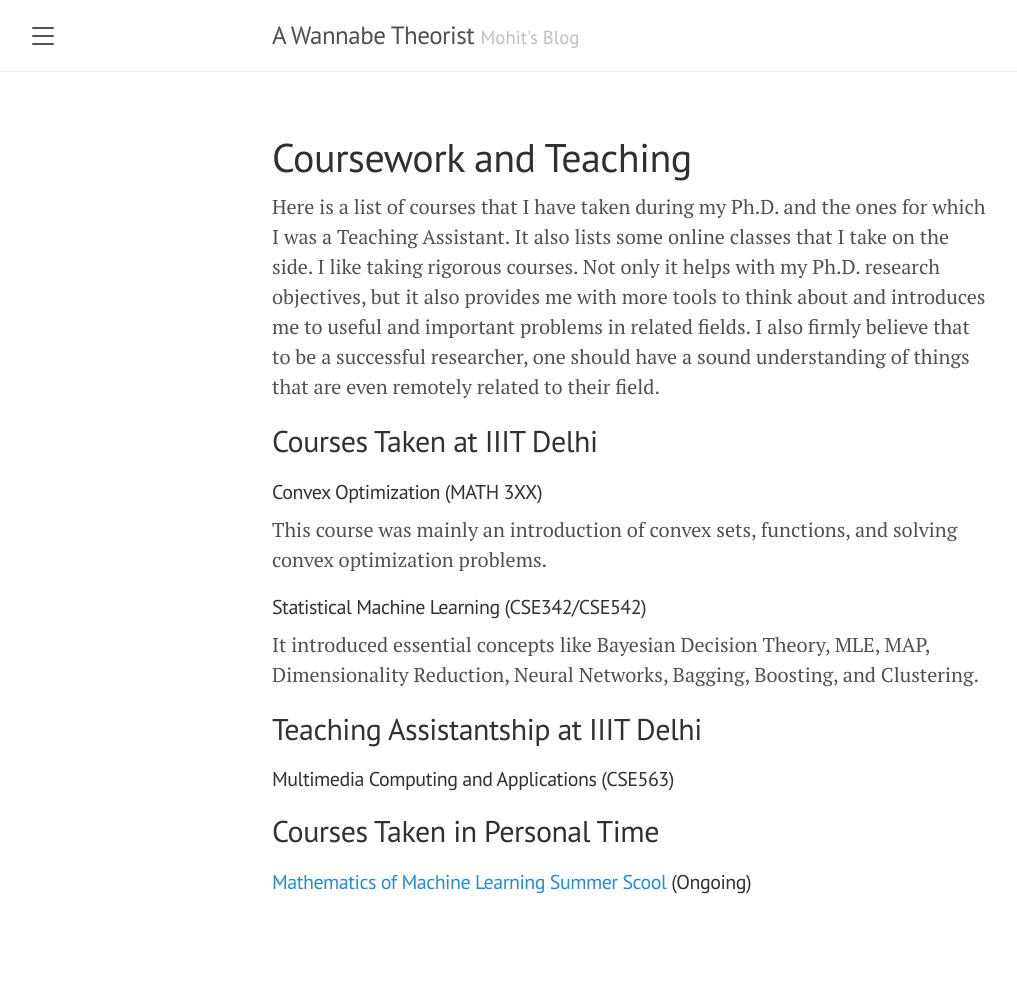
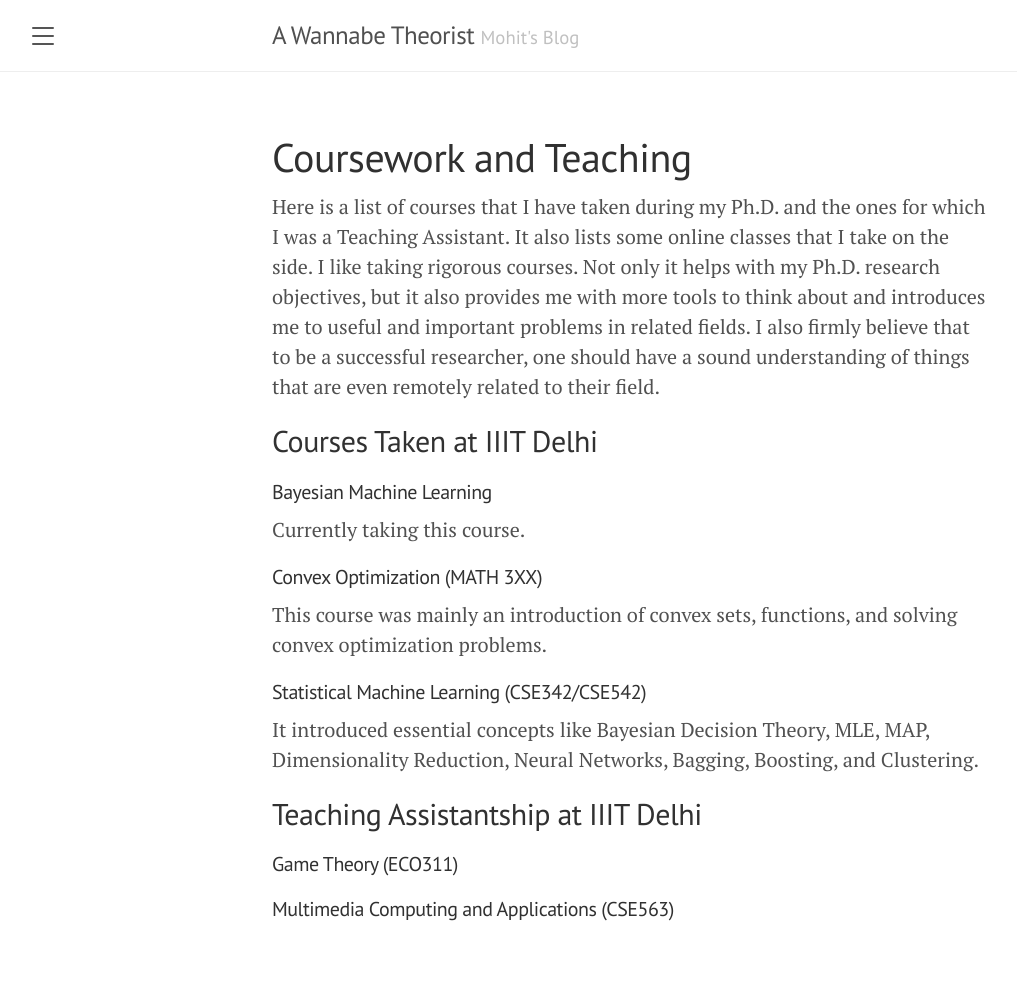
Before and after one commit to mohitsharma29/mohitsharma29.github.io.old, a Jekyll site: the page built from coursework.md, in a window 1280 px wide. Shown: the whole page, without its empty margins (8-1025 px from the left). Built offline with Jekyll 4.4.1, drawn with Linux system fonts in a browser that asks for light colours; before the commit the page ends 975 px from its top, so only the background shows below that.

Commit message:
New Post and Coursework fix

```diff
--- a/coursework.md
+++ b/coursework.md
@@ -7,6 +7,9 @@ Here is a list of courses that I have taken during my Ph.D. and the ones for whi
 
 ## Courses Taken at IIIT Delhi
 
+#### Bayesian Machine Learning
+Currently taking this course.
+
 #### Convex Optimization (MATH 3XX)
 This course was mainly an introduction of convex sets, functions, and solving convex optimization problems.
 
@@ -15,10 +18,10 @@ It introduced essential concepts like Bayesian Decision Theory, MLE, MAP, Dimens
 
 ## Teaching Assistantship at IIIT Delhi
 
+#### Game Theory (ECO311)
 #### Multimedia Computing and Applications (CSE563)
 
-## Courses Taken in Personal Time
-<!---
+<!---## Courses Taken in Personal Time
 #### (Ongoing) [Probablistic Machine Learning, Tübingen Machine Learning](https://www.youtube.com/playlist?list=PL05umP7R6ij1tHaOFY96m5uX3J21a6yNd)
--->
-#### [Mathematics of Machine Learning Summer Scool](http://mathofml.cs.washington.edu/) (Ongoing)
+
+#### [Mathematics of Machine Learning Summer School](http://mathofml.cs.washington.edu/) (Ongoing) -->
```
Also changed, not shown: _posts/2020-09-12-server.md (added, +50 -0 lines), about.md (+1 -1 lines).
